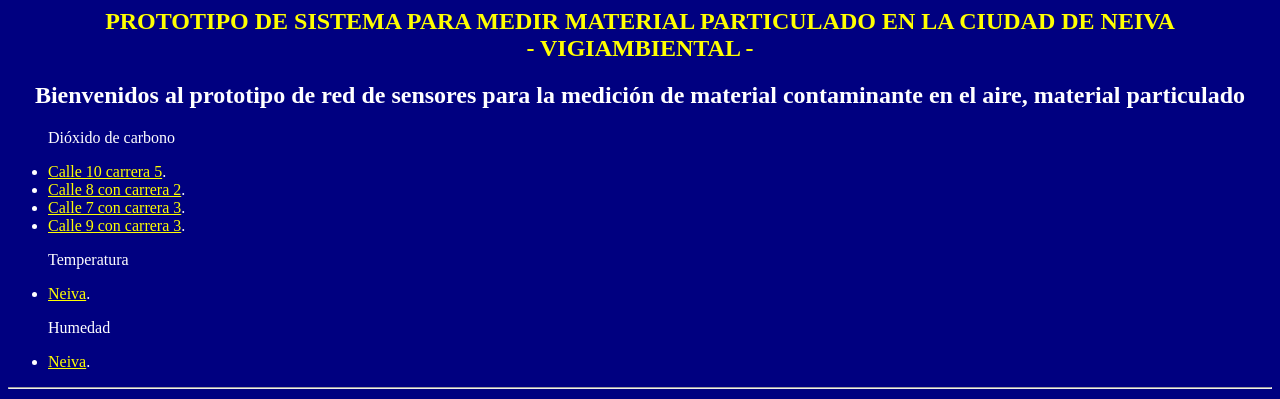
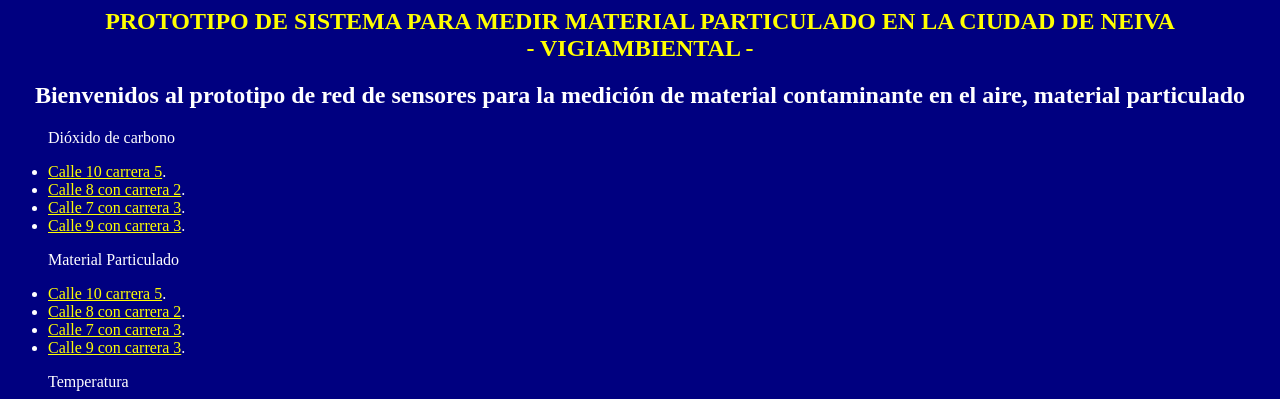
Before and after one commit to jars299/vigiaambiental, a plain HTML site: page index.html in a window 1280 px wide. Shown: the top 399 px of the page. Drawn offline with Linux system fonts and the light colour scheme.

Commit message:
Update index.html

```diff
--- a/index.html
+++ b/index.html
@@ -28,6 +28,23 @@ PROTOTIPO DE SISTEMA PARA MEDIR MATERIAL PARTICULADO EN LA CIUDAD DE NEIVA<br>
 
 <li>
 <a href="https://www.mozilla.org/es-ES/">Calle 9 con carrera 3</a>.
+
+  	 <p align="left">Material Particulado </p>
+  <li>
+  <a href="https://www.mozilla.org/es-ES/">Calle 10 carrera 5</a>.
+
+  <li>
+  <a href="https://www.mozilla.org/es-ES/">Calle 8 con carrera 2</a>.
+
+
+  <li>
+  <a href="https://www.mozilla.org/es-ES/">Calle 7 con carrera 3</a>.
+
+  <li>
+  <a href="https://www.mozilla.org/es-ES/">Calle 9 con carrera 3</a>.
+
+  </ul>
+
 
 </ul>
 <ul>
```
